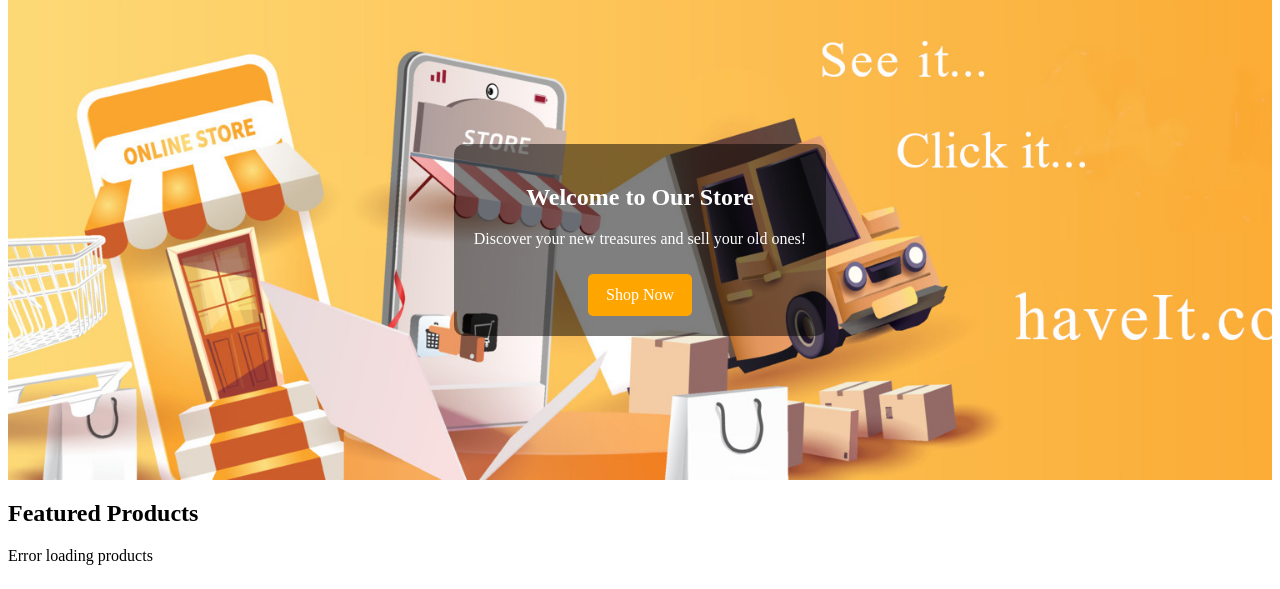
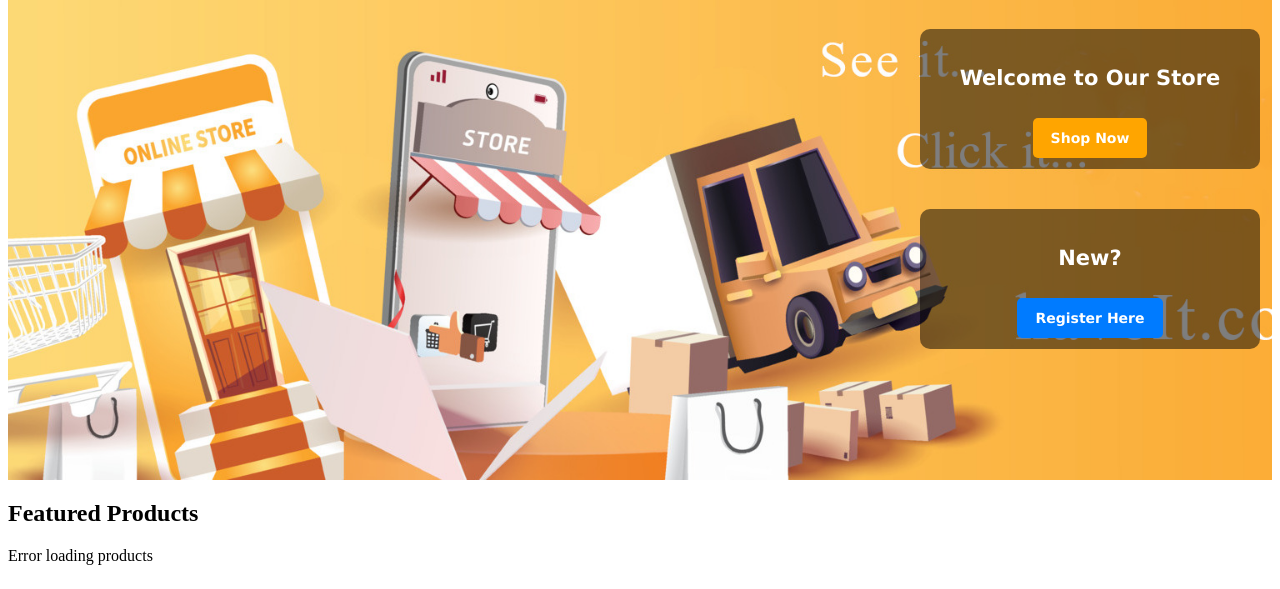
Before and after one commit to PesHeF/eCommerce.1, a PHP site: page /Register/index.php in a window 1280 px wide. Shown: the part 91-680 px from the top of the page. Run offline with PHP 8.4, Linux system fonts and the light colour scheme.

Commit message:
Reorientation and Readability Improvements
* Reoriented welcome box to a less busy area
* Changed font style and size
* Created second welcome box for new users to register

```diff
--- a/eCommerce/index.php
+++ b/eCommerce/index.php
@@ -21,12 +21,17 @@
 </header>
 
 <section class="hero">
-    <div class="hero-content">
+    <div class="hero-content welcome">
         <h1>Welcome to Our Store</h1>
-        <p>Discover your new treasures and sell your old ones!</p>
-        <a href="Catalogue/index.php" class="btn">Shop Now</a>
+        <a href="Catalogue/index.php" class="btn1">Shop Now</a>
     </div>
+    <div class="hero-content register">
+        <h1>New? </h1>
+        <a href="Register/index.php" class="btn2">Register Here</a>
+
 </section>
+
+
 
 <section>
     <h2>Featured Products</h2>
--- a/eCommerce/styles.css
+++ b/eCommerce/styles.css
@@ -127,13 +127,42 @@
     background: rgba(0, 0, 0, 0.5); /* Adds a dark overlay */
     padding: 20px;
     border-radius: 10px;
+    width: 300px;
+    height: 100px;
+    font-family: Verdana, sans-serif;
+    font-size: 14px;
+    font-weight: bold;
+
+
 }
 
-.btn {
+.welcome {
+    position:absolute;
+    top:120px;
+    right:20px;
+}
+
+.register{
+    position:absolute;
+    top: 300px;
+    right:20px;
+
+}
+
+.btn1 {
     display: inline-block;
     margin-top: 10px;
     padding: 12px 18px;
     background-color: orange;
+    color: white;
+    border-radius: 5px;
+    text-decoration: none;
+}
+.btn2 {
+    display: inline-block;
+    margin-top: 10px;
+    padding: 12px 18px;
+    background-color: #007bff;
     color: white;
     border-radius: 5px;
     text-decoration: none;
```
